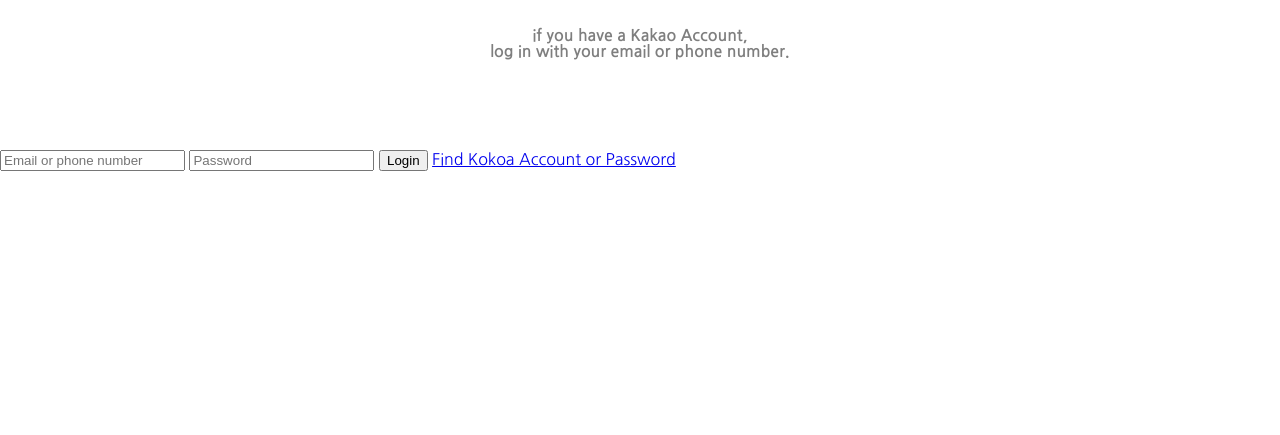
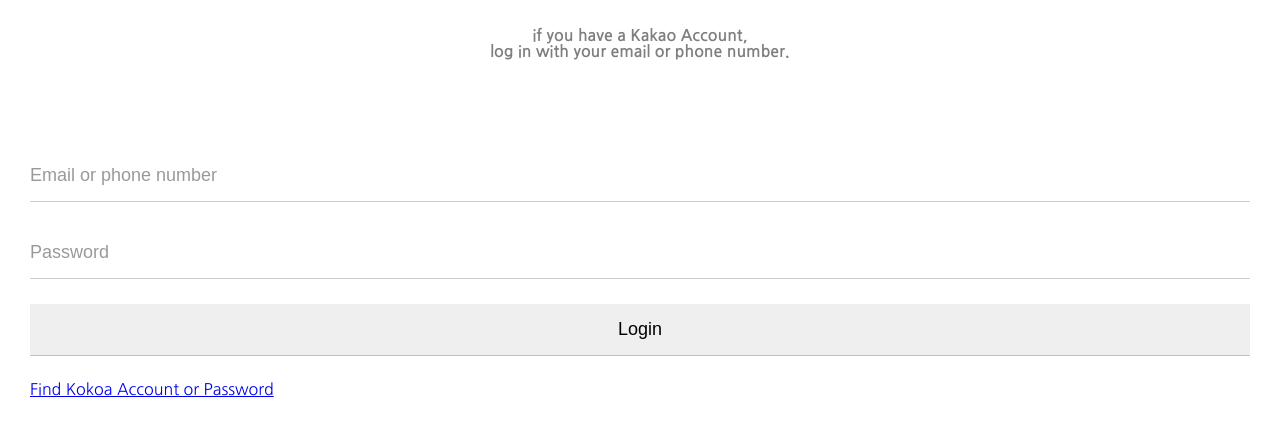
Before and after one commit to kyle-shk/nomadkakao, a plain HTML site: page index.html in a window 1280 px wide. Shown: the part 163-598 px from the top of the page. Drawn offline with Linux system fonts and the light colour scheme; a web font is replaced by a local one.

Commit message:
login-form1

```diff
--- a/css/reset.css
+++ b/css/reset.css
@@ -41,3 +41,6 @@
 	border-collapse: collapse;
 	border-spacing: 0;
 }
+input:focus{
+    outline: none;
+}
--- a/css/status-bar.css
+++ b/css/status-bar.css
@@ -40,3 +40,23 @@
     opacity: 0.5;
     margin-bottom: 90px;
 }
+/* form */
+#login-form{
+    display:flex;
+    flex-direction: column;
+    margin: 0px 30px;
+}
+#login-form input{
+    padding: 15px 0px;
+    border:none;
+    font-size: 18px;
+    border-bottom: 1px solid rgba(0,0,0,0.2);
+    margin-bottom: 25px;
+    transition: border-color 0.3s ease-in-out;
+}
+#login-form input::placeholder{
+    color: rgba(0,0,0,0.4);
+}
+#login-form input:focus{
+    border-color: var(--yellow)
+}
--- a/css/style.css
+++ b/css/style.css
@@ -4,6 +4,7 @@
 } */
 @import 'reset.css';
 @import 'status-bar.css';
+@import 'variable.css';
 body{
 
     font-family: 'Nanum Gothic', sans-serif;
--- /dev/null
+++ b/css/variable.css
@@ -0,0 +1,3 @@
+:root{
+    --yellow:#fae100;
+}
```
